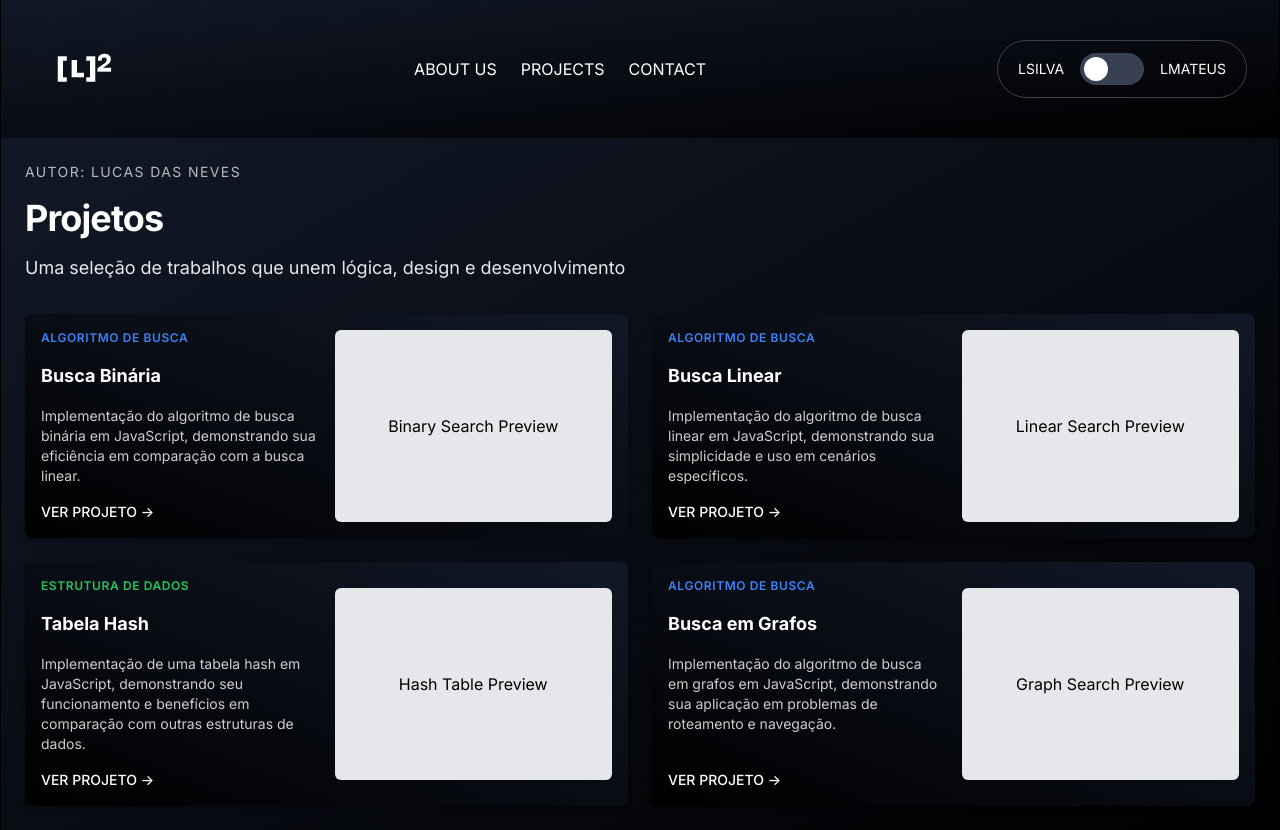
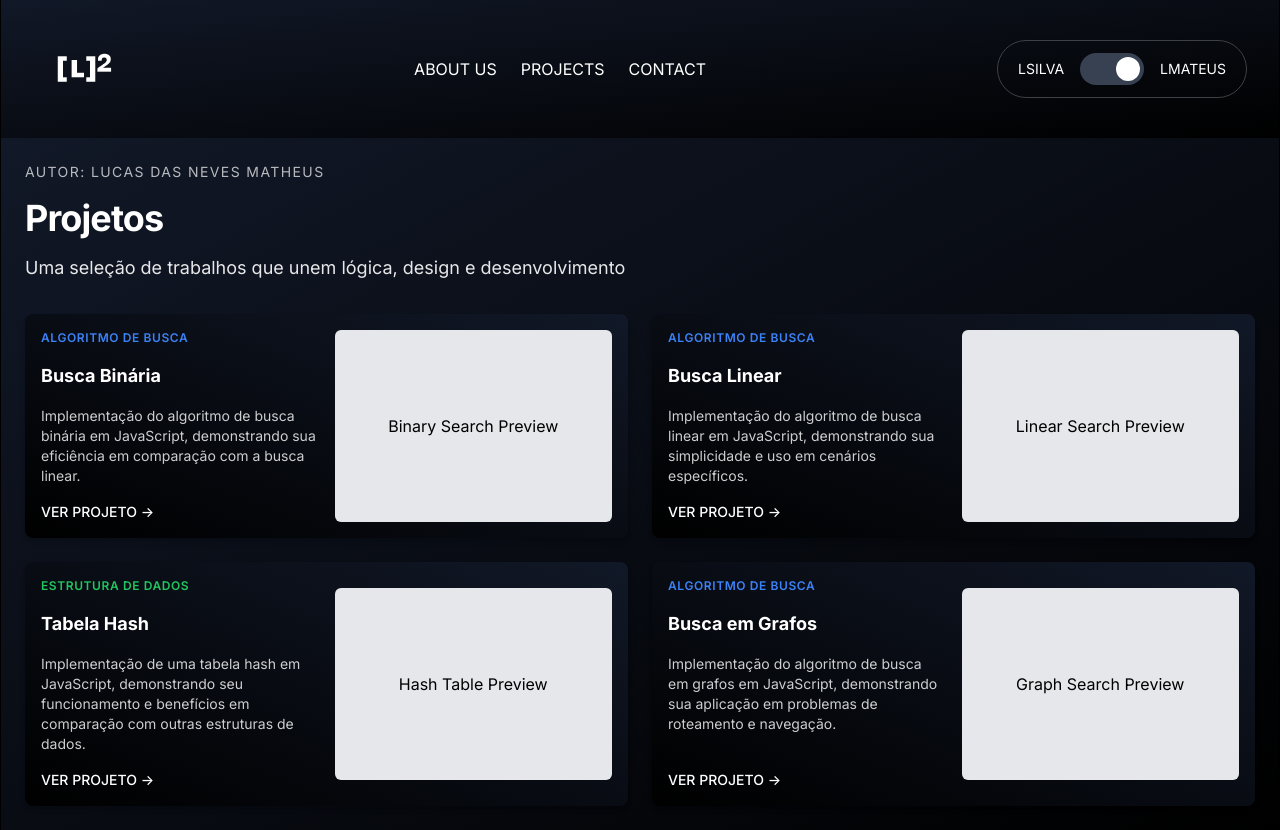
Before and after one commit to lsilva100/PixelCode, a Next.js app: page / in a window 1280 px wide. Built offline with nearby package versions, Linux system fonts and the light colour scheme.

Commit message:
feat: toggle project swapping funcionality

```diff
--- a/components/Toggle.tsx
+++ b/components/Toggle.tsx
@@ -1,19 +1,20 @@
-"use client";
 
-import { useState } from "react";
 
-export default function Toggle() {
-  const [ativo, setAtivo] = useState(false);
-
+export default function Toggle(toggleProps: {
+  enabled: boolean;
+  onToggle: (value: boolean) => void;
+}) {
   return (
     <button
       type="button"
-      onClick={() => setAtivo(!ativo)}
+      onClick={() => toggleProps.onToggle(!toggleProps.enabled)}
       className="flex h-8 w-16 items-center rounded-full bg-gray-700 p-1 shadow-black/30 transition-all duration-300"
     >
       <span
         className={`h-6 w-6 rounded-full bg-white shadow-sm transition-transform duration-300 ${
-          ativo ? "translate-x-8" : "translate-x-0"
+          toggleProps.enabled
+            ? "translate-x-8"
+            : "translate-x-0"
         }`}
       />
     </button>
--- a/package.json
+++ b/package.json
@@ -9,7 +9,8 @@
     "lint": "next lint"
   },
   "dependencies": {
-    "next": "16.2.5",
+    "motion": "^12.38.0",
+    "next": "^16.2.6",
     "react": "19.2.6",
     "react-dom": "19.2.6"
   },
--- a/src/app/page.tsx
+++ b/src/app/page.tsx
@@ -10,8 +10,20 @@ import React, { useState } from "react";
 
 
 export default function Home() {
+  type ToggleProps = {
+  enabled: boolean;
+  onToggle: (value: boolean) => void;
+  };
 
-  const [author, setAuthor] = useState({"name": "Lucas das Neves", "projects": projectDataL1});
+  const [Enabled, setEnabled] = useState(true);
+
+  const author = Enabled ? {
+    name: "Lucas das Neves Matheus",
+    projects: projectDataL1
+  } : {
+    name: "Lucas Silva",
+    projects: projectDataL2
+  };
 
   return (
     <main className="w-full min-h-screen bg-black">
@@ -36,7 +48,7 @@ export default function Home() {
         <div className="flex items-center gap-4 rounded-full border border-zinc-700 px-5 py-3 text-sm text-white">
     <span>LSILVA</span>
 
-    <Toggle />
+    <Toggle enabled={Enabled} onToggle={setEnabled} />
 
     <span>LMATEUS</span>
   </div>
@@ -48,7 +60,7 @@ export default function Home() {
           <h1 className="text-4xl font-bold text-white">Projetos</h1>
           <p className="text-lg opacity-90">Uma seleção de trabalhos que unem lógica, design e desenvolvimento</p>
         </div>
-        <div>
+        <div className="transition-transform duration-300">
           <ProjectsGallery projectsFromAuthor={author.projects} />
         </div>
       </div>
```
Also changed, not shown: 1 other file (tests, documents, lock files or other folders).
